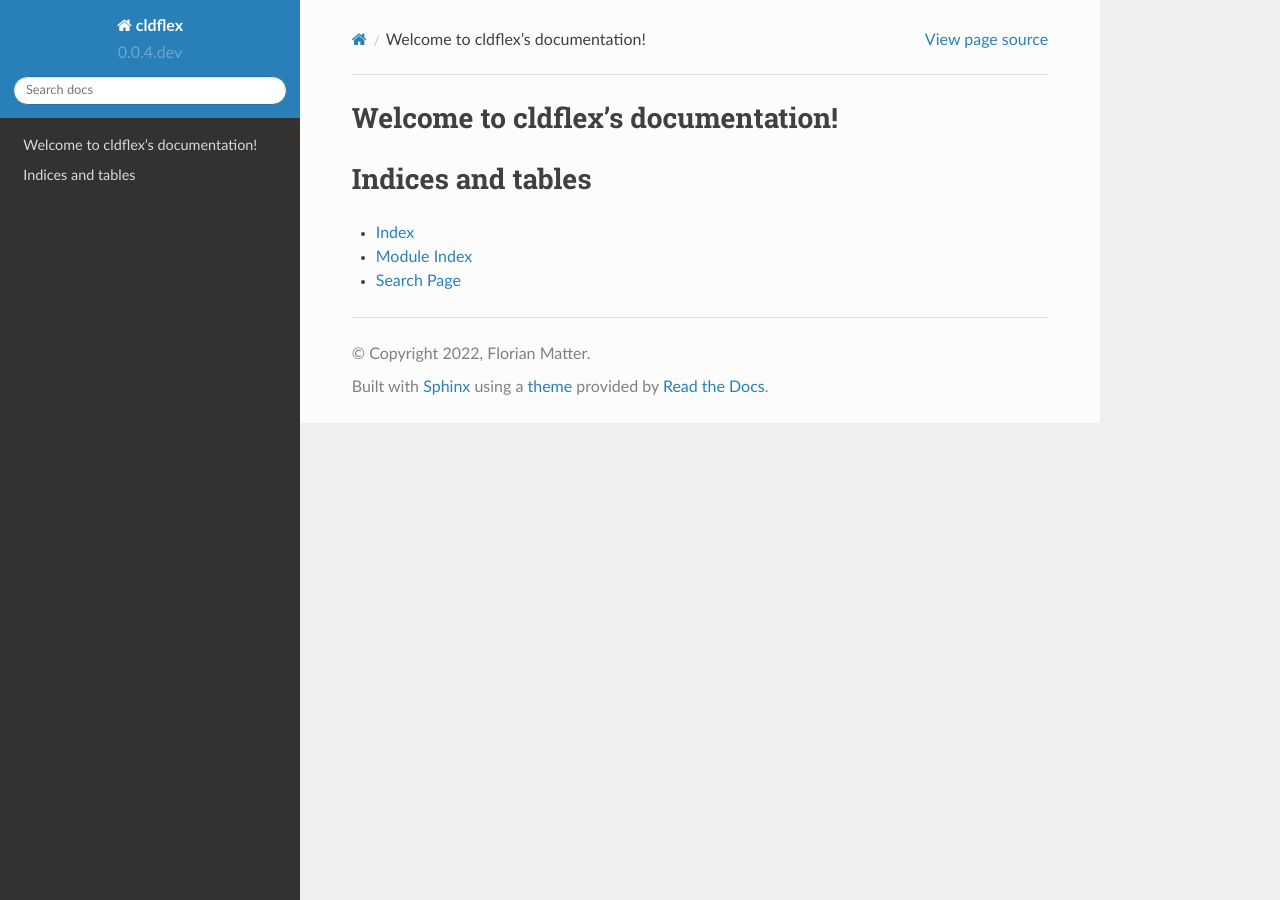
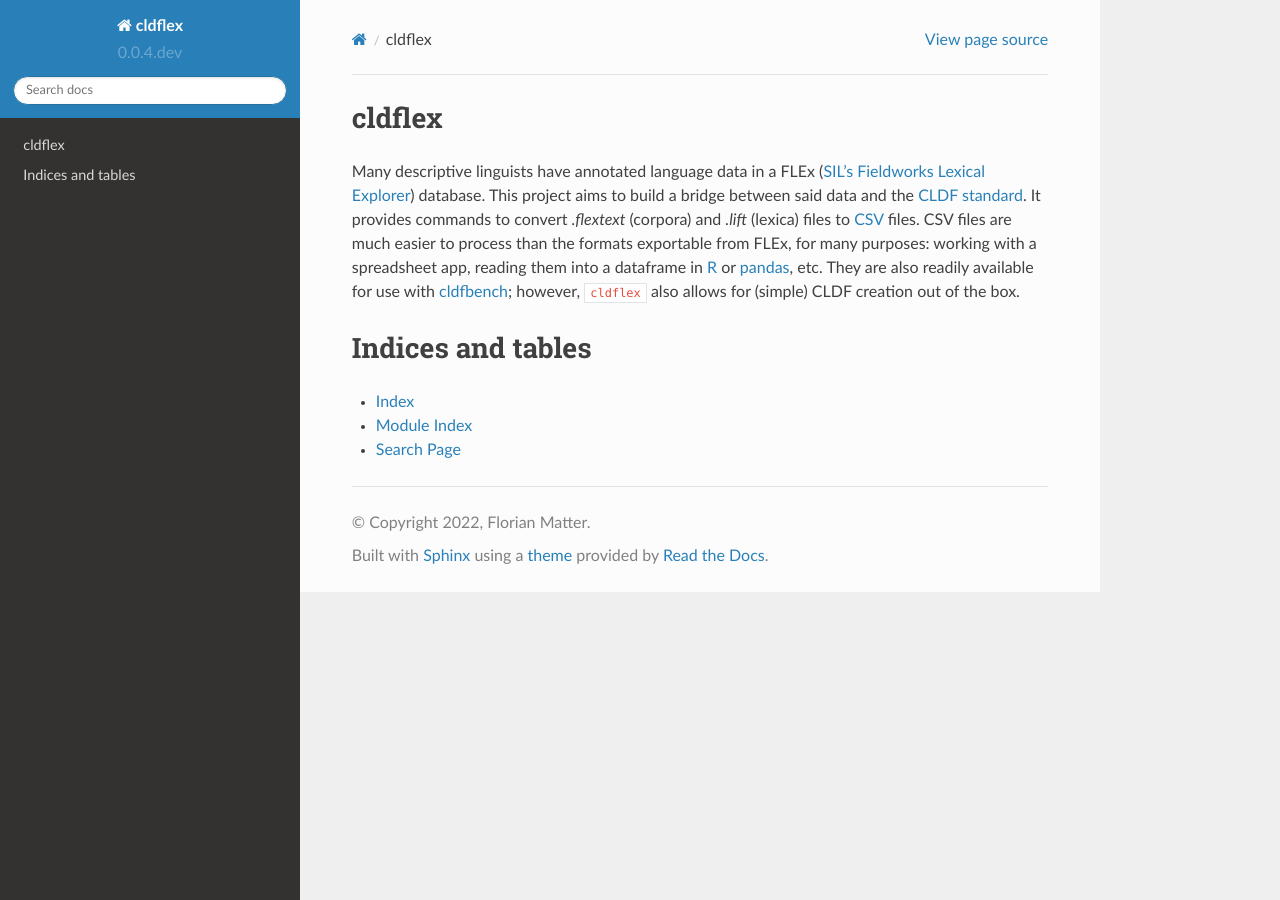
Before and after one commit to fmatter/cldflex, a Sphinx documentation site: the page built from docs/index.rst, in a window 1280 px wide. Built offline with Sphinx 7.4.7 and the Read the Docs theme 2.0.0, drawn with Linux system fonts in a browser that asks for light colours.

```diff
--- a/docs/conf.py
+++ b/docs/conf.py
@@ -31,7 +31,7 @@
 # extensions coming with Sphinx (named 'sphinx.ext.*') or your custom
 # ones.
 extensions = ["sphinx.ext.autodoc", "sphinx.ext.coverage", "sphinx.ext.napoleon"]
-
+source_suffix = ['.rst', '.md']
 
 # Add any paths that contain templates here, relative to this directory.
 templates_path = ["_templates"]
--- a/docs/index.rst
+++ b/docs/index.rst
@@ -3,14 +3,19 @@
    You can adapt this file completely to your liking, but it should at least
    contain the root `toctree` directive.
 
-Welcome to cldflex's documentation!
-==============================================
+cldflex
+========
 
 .. toctree::
    :maxdepth: 2
    :caption: Contents:
 
 
+Many descriptive linguists have annotated language data in a FLEx (`SIL's Fieldworks Lexical Explorer <https://software.sil.org/fieldworks/>`_) database.
+This project aims to build a bridge between said data and the `CLDF standard <https://cldf.clld.org/>`_.
+It provides commands to convert `.flextext` (corpora) and `.lift` (lexica) files to `CSV <https://en.wikipedia.org/wiki/Comma-separated_values>`_ files.
+CSV files are much easier to process than the formats exportable from FLEx, for many purposes: working with a spreadsheet app, reading them into a dataframe in `R <https://www.r-project.org/>`_ or `pandas <https://pandas.pydata.org/>`_, etc.
+They are also readily available for use with `cldfbench <https://github.com/cldf/cldfbench>`_; however, ``cldflex`` also allows for (simple) CLDF creation out of the box.
 
 Indices and tables
 ==================
```
Also changed, not shown: 4 other files.
